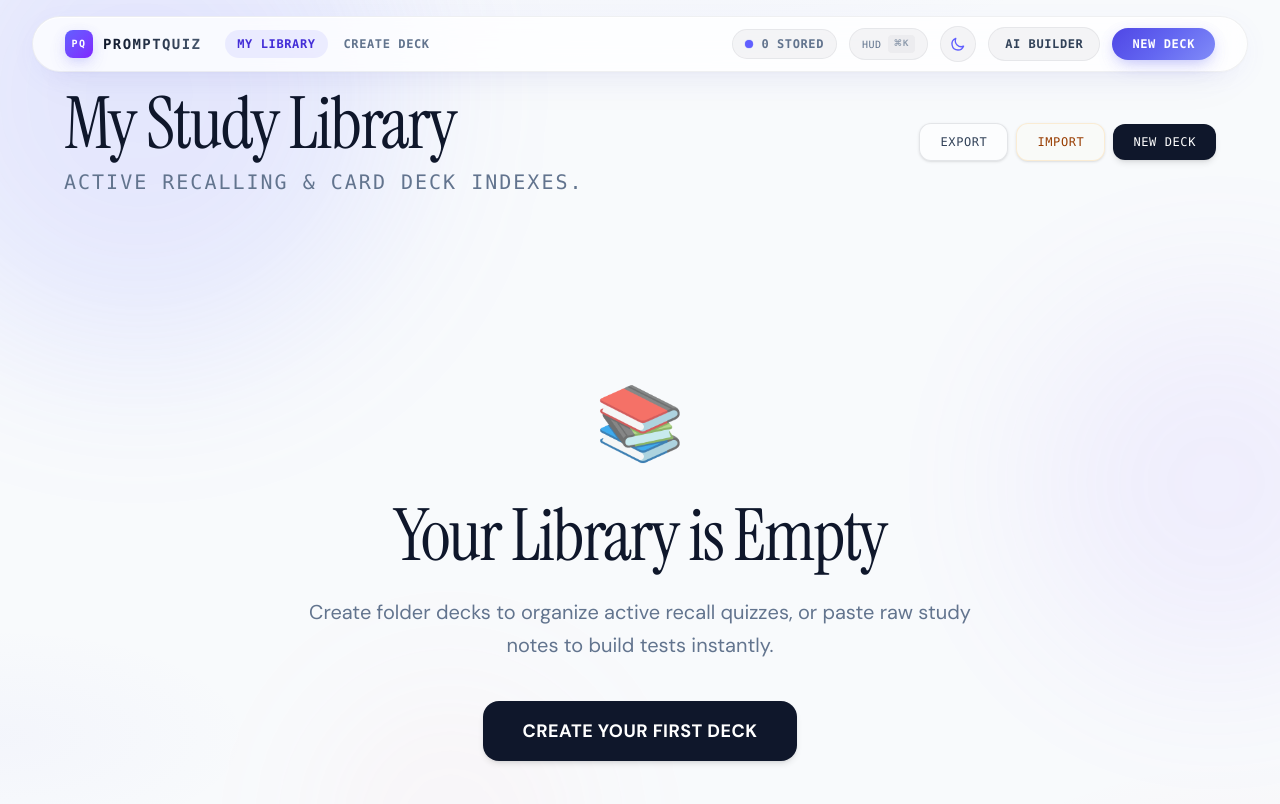
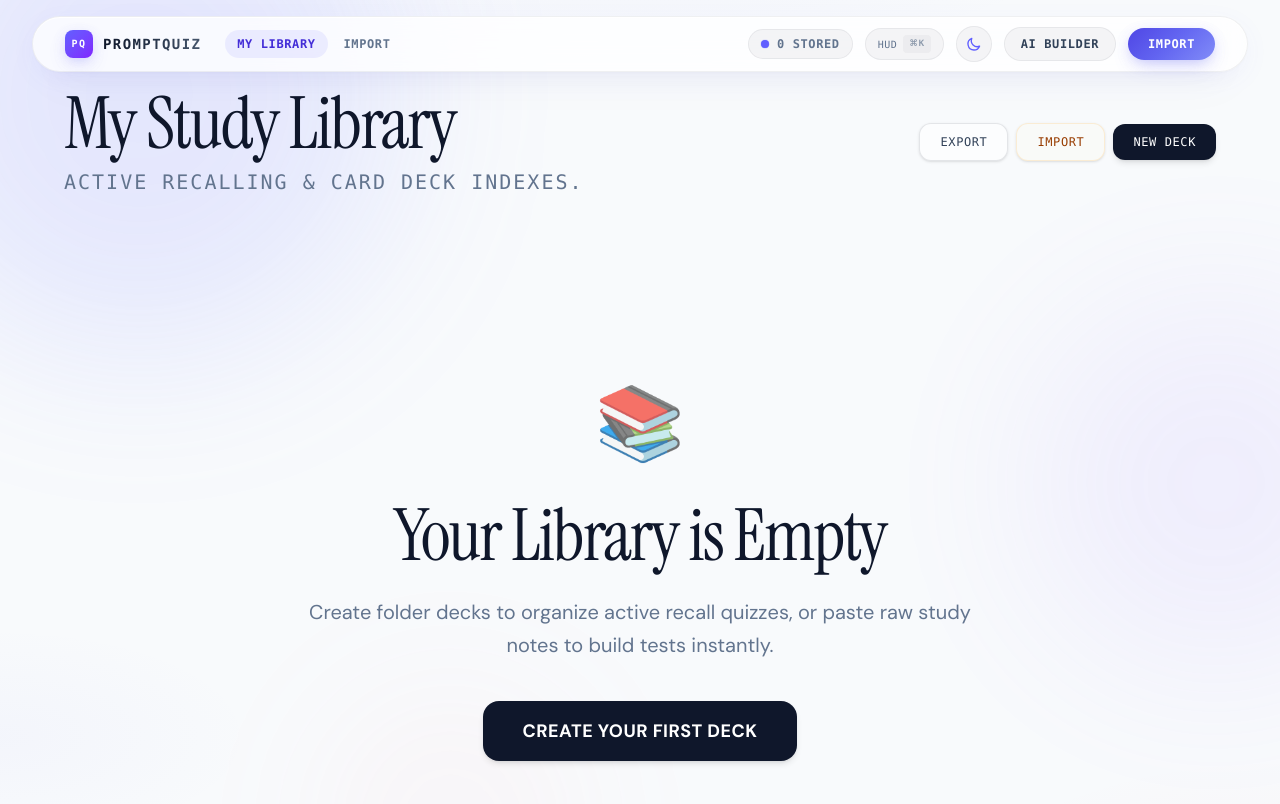
Before and after one commit to IT25100142/promptQuiz, a React (Vite) app: page /decks in a window 1280 px wide. Shown: the top 804 px of the page. Built offline with nearby package versions, Linux system fonts and the light colour scheme.

Commit message:
feat(layout): rename Create Deck nav label to Import

```diff
--- a/src/components/Layout.jsx
+++ b/src/components/Layout.jsx
@@ -108,7 +108,7 @@ export default function Layout({ children }) {
                     : 'text-slate-500 dark:text-slate-400 font-semibold hover:text-slate-900 dark:hover:text-white hover:bg-slate-900/5 dark:hover:bg-white/5'
                 }`}
               >
-                Create Deck
+                Import
               </Link>
             </nav>
           </div>
@@ -165,7 +165,7 @@ export default function Layout({ children }) {
               to="/create-deck"
               className="btn-primary inline-flex items-center justify-center rounded-full px-4 sm:px-5 py-2 text-xs font-mono tracking-wider shadow-glow-indigo"
             >
-              New Deck
+              Import
             </Link>
           </div>
         </header>
```
